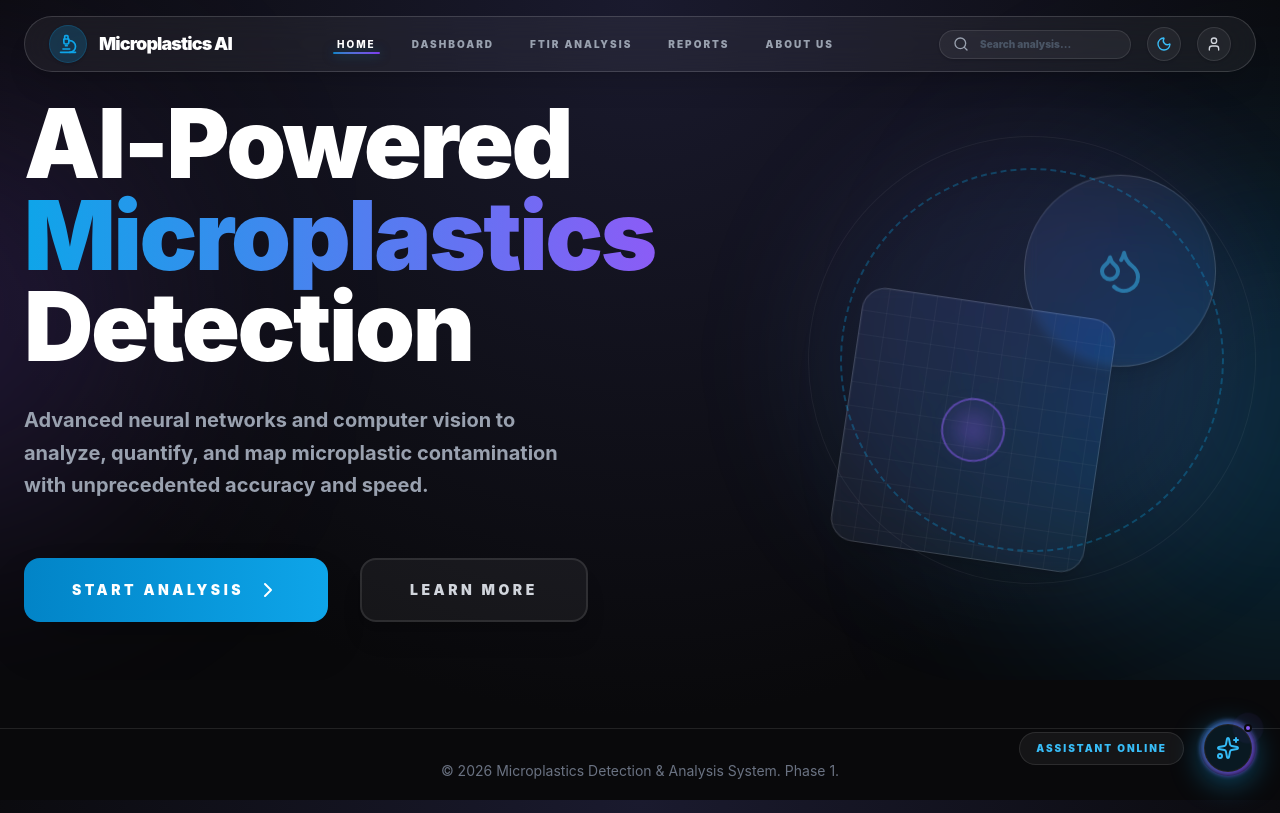
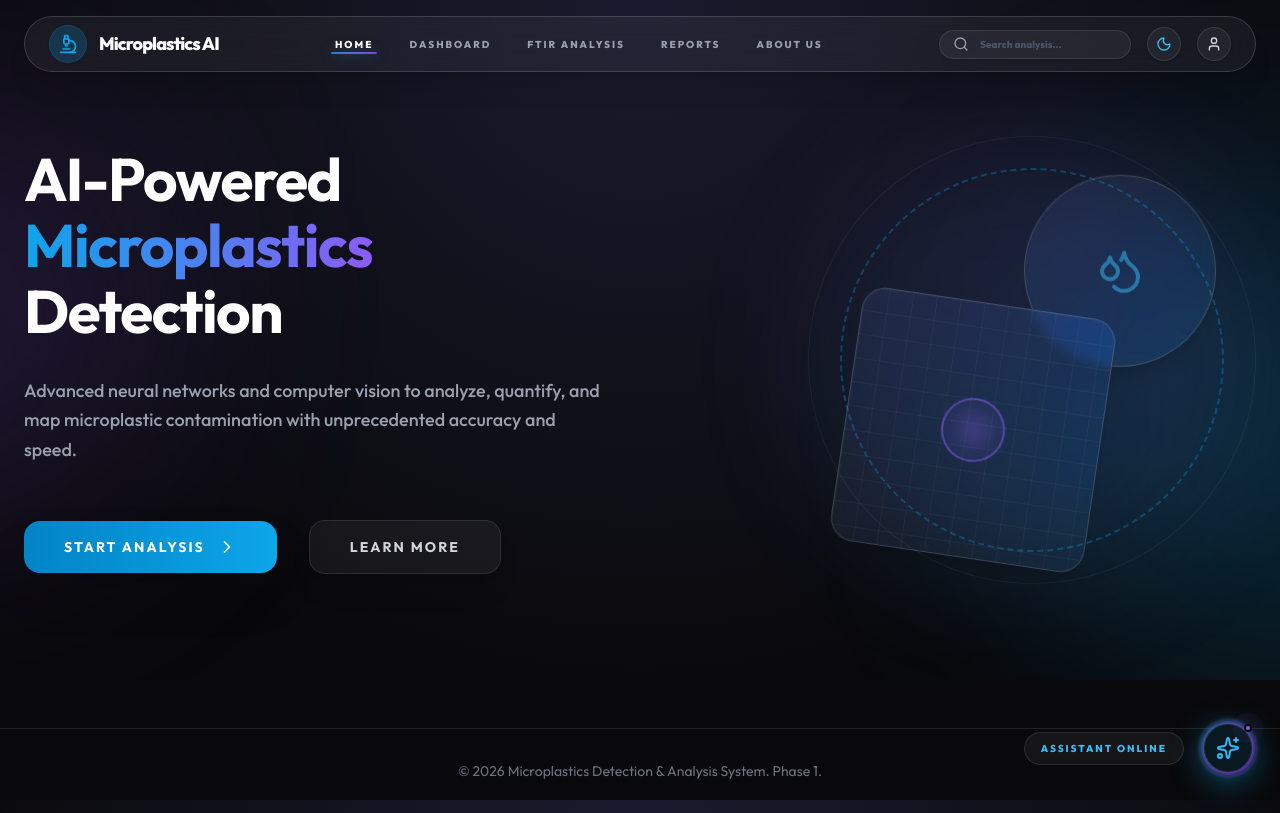
Before and after one commit to Nithishreddyyyy/FTIRNet, a React app in the folder frontend/: page / in a window 1280 px wide. Built offline with nearby package versions, Linux system fonts and the light colour scheme; the HTML template or start-up script is replaced by a standard one.

Commit message:
made ui changes in frontend

```diff
--- a/frontend/src/components/Hero.jsx
+++ b/frontend/src/components/Hero.jsx
@@ -18,23 +18,23 @@ const Hero = () => {
           transition={{ duration: 0.8, ease: "easeOut" }}
           className="flex flex-col gap-8"
         >
-          <h1 className="text-5xl md:text-7xl lg:text-8xl font-black tracking-tight leading-[0.95] text-black dark:text-white">
+          <h1 className="text-3xl md:text-5xl lg:text-6xl font-bold tracking-tight leading-[1.1] text-black dark:text-white">
             AI-Powered <br />
             <span className="text-gradient">Microplastics</span> <br />
             Detection
           </h1>
 
-          <p className="text-xl text-[#1e293b] dark:text-gray-400 max-w-xl leading-relaxed font-bold">
+          <p className="text-base md:text-lg text-[#1e293b] dark:text-gray-400 max-w-xl leading-relaxed font-medium">
             Advanced neural networks and computer vision to analyze, quantify, and map microplastic contamination with unprecedented accuracy and speed.
           </p>
 
           <div className="flex flex-wrap items-center gap-8 pt-6">
-            <button className="group relative inline-flex items-center justify-center px-12 py-5 text-sm font-black text-white transition-all duration-300 bg-black dark:bg-gradient-to-r dark:from-primary-600 dark:to-primary-500 rounded-2xl hover:shadow-[0_20px_50px_rgba(0,0,0,0.3)] focus:outline-none focus:ring-4 focus:ring-primary-700 overflow-hidden uppercase tracking-[0.25em] hover:-translate-y-1.5 active:translate-y-0 shadow-2xl">
+            <button className="group relative inline-flex items-center justify-center px-10 py-4 text-sm font-bold text-white transition-all duration-300 bg-black dark:bg-gradient-to-r dark:from-primary-600 dark:to-primary-500 rounded-2xl hover:shadow-[0_20px_50px_rgba(0,0,0,0.3)] focus:outline-none focus:ring-4 focus:ring-primary-700 overflow-hidden uppercase tracking-[0.15em] hover:-translate-y-1.5 active:translate-y-0 shadow-2xl">
               <span className="relative flex items-center gap-3">
-                Start Analysis <ChevronRight className="w-6 h-6 group-hover:translate-x-2 transition-transform" />
+                Start Analysis <ChevronRight className="w-5 h-5 group-hover:translate-x-2 transition-transform" />
               </span>
             </button>
-            <button className="inline-flex items-center justify-center px-12 py-5 text-sm font-black text-black dark:text-gray-300 transition-all duration-300 bg-white dark:bg-white/5 border-2 border-slate-400 dark:border-white/10 rounded-2xl hover:bg-slate-50 dark:hover:bg-white/10 hover:shadow-2xl hover:text-black dark:hover:text-white focus:outline-none uppercase tracking-[0.25em] shadow-xl">
+            <button className="inline-flex items-center justify-center px-10 py-4 text-sm font-bold text-black dark:text-gray-300 transition-all duration-300 bg-white dark:bg-white/5 border border-slate-300 dark:border-white/10 rounded-2xl hover:bg-slate-50 dark:hover:bg-white/10 hover:shadow-2xl hover:text-black dark:hover:text-white focus:outline-none uppercase tracking-[0.15em] shadow-xl">
               Learn More
             </button>
           </div>
--- a/frontend/src/index.css
+++ b/frontend/src/index.css
@@ -1,9 +1,10 @@
+@import url('https://fonts.googleapis.com/css2?family=Outfit:wght@300;400;500;600;700;800&display=swap');
 @import "tailwindcss";
 
 @custom-variant dark (&:where(.dark, .dark *));
 
 @theme {
-  --font-sans: 'Inter', system-ui, sans-serif;
+  --font-sans: 'Outfit', system-ui, sans-serif;
 
   --color-primary-400: #38bdf8;
   --color-primary-500: #0ea5e9;
--- a/frontend/src/pages/Dashboard.jsx
+++ b/frontend/src/pages/Dashboard.jsx
@@ -5,8 +5,8 @@ import { LayoutDashboard, TrendingUp, ChevronDown } from 'lucide-react';
 
 const Dashboard = () => {
   return (
-    <div className="min-h-screen pt-24 pb-12 px-6">
-      <div className="max-w-7xl mx-auto space-y-12">
+    <div className="h-[calc(100vh-5rem)] overflow-hidden pt-24 pb-6 px-6">
+      <div className="max-w-7xl mx-auto space-y-10">
         {/* Header Section */}
         <motion.div
           initial={{ opacity: 0, y: 20 }}
@@ -14,7 +14,7 @@ const Dashboard = () => {
           className="flex flex-col md:flex-row md:items-center justify-between gap-6 pb-8 border-b-2 border-slate-400 dark:border-white/10"
         >
           <div className="space-y-1">
-            <h1 className="text-3xl font-black tracking-tight text-black dark:text-white flex items-center gap-4">
+            <h1 className="text-2xl font-bold tracking-tight text-black dark:text-white flex items-center gap-4">
               <div className="p-3 bg-white dark:bg-white/5 border-2 border-slate-300 dark:border-white/10 rounded-2xl shadow-xl">
                 <LayoutDashboard className="text-primary-800 dark:text-primary-500 w-7 h-7" />
               </div>
--- a/frontend/src/pages/DeepLearningFTIRAnalysis.jsx
+++ b/frontend/src/pages/DeepLearningFTIRAnalysis.jsx
@@ -112,18 +112,17 @@ const DeepLearningFTIRAnalysis = () => {
               initial={{ opacity: 0, x: -20 }}
               animate={{ opacity: 1, x: 0 }}
               transition={{ delay: 0.1 }}
-              className="glass-card p-8 group relative overflow-hidden border-slate-200 dark:border-white/10 shadow-lg bg-white dark:bg-white/5"
+              className="glass-card p-8 relative overflow-hidden border-slate-200 dark:border-white/10 shadow-lg bg-white dark:bg-white/5"
             >
-              <div className="bg-glow opacity-0 group-hover:opacity-5 transition-opacity" />
 
-              <div className="flex flex-col items-center justify-center border-2 border-dashed border-slate-200 dark:border-white/10 group-hover:border-primary-500/40 rounded-[2rem] p-10 transition-all duration-500 bg-slate-50/30 dark:bg-white/[0.02] shadow-inner">
-                <div className="p-6 bg-primary-600/10 rounded-full group-hover:scale-110 group-hover:bg-primary-600/20 transition-all duration-500 shadow-sm border border-slate-100 dark:border-white/5">
+              <div className="flex flex-col items-center justify-center border-2 border-dashed border-slate-200 dark:border-white/10 rounded-[2rem] p-10 transition-all duration-500 bg-slate-50/30 dark:bg-white/[0.02] shadow-inner">
+                <div className="p-6 bg-primary-600/10 rounded-full transition-all duration-500 shadow-sm border border-slate-100 dark:border-white/5">
                   <Upload className="w-10 h-10 text-primary-800 dark:text-primary-400" />
                 </div>
                 <h3 className="mt-6 text-xl font-black text-slate-950 dark:text-white tracking-tighter uppercase">Upload FTIR Dataset</h3>
                 <p className="text-[10px] font-bold text-slate-600 mt-2 uppercase tracking-widest">Supports .csv spectral datasets</p>
 
-                <label className="mt-10 px-8 py-3.5 bg-slate-900 hover:bg-slate-800 text-white text-[10px] font-black rounded-xl cursor-pointer transition-all hover:shadow-lg hover:-translate-y-1 uppercase tracking-widest shadow-md">
+                <label className="mt-10 px-8 py-3.5 bg-slate-900 hover:bg-primary-600 text-white text-[10px] font-black rounded-xl cursor-pointer transition-colors duration-300 uppercase tracking-widest shadow-md">
                    Browse CSV
                   <input type="file" className="hidden" accept=".csv" onChange={handleFileUpload} />
                 </label>
@@ -168,7 +167,7 @@ const DeepLearningFTIRAnalysis = () => {
                   <select
                     value={selectedModel}
                     onChange={(e) => setSelectedModel(e.target.value)}
-                    className="w-full bg-white dark:bg-white/5 border-2 border-primary-500/30 dark:border-white/10 rounded-[1.5rem] px-6 py-5 text-[var(--heading-color)] appearance-none focus:outline-none focus:ring-4 focus:ring-primary-500/20 cursor-pointer transition-all font-black text-base shadow-md hover:bg-gray-50"
+                    className="w-full bg-white dark:bg-white/5 border-2 border-primary-500/30 dark:border-white/10 rounded-[1.5rem] px-6 py-5 text-[var(--heading-color)] appearance-none focus:outline-none focus:ring-4 focus:ring-primary-500/20 cursor-pointer transition-all font-black text-base shadow-md hover:bg-gray-50 dark:hover:bg-white/10"
                   >
                     {models.map(m => <option key={m} value={m} className="bg-white dark:bg-dark-bg text-gray-950 dark:text-white">{m}</option>)}
                   </select>
```
